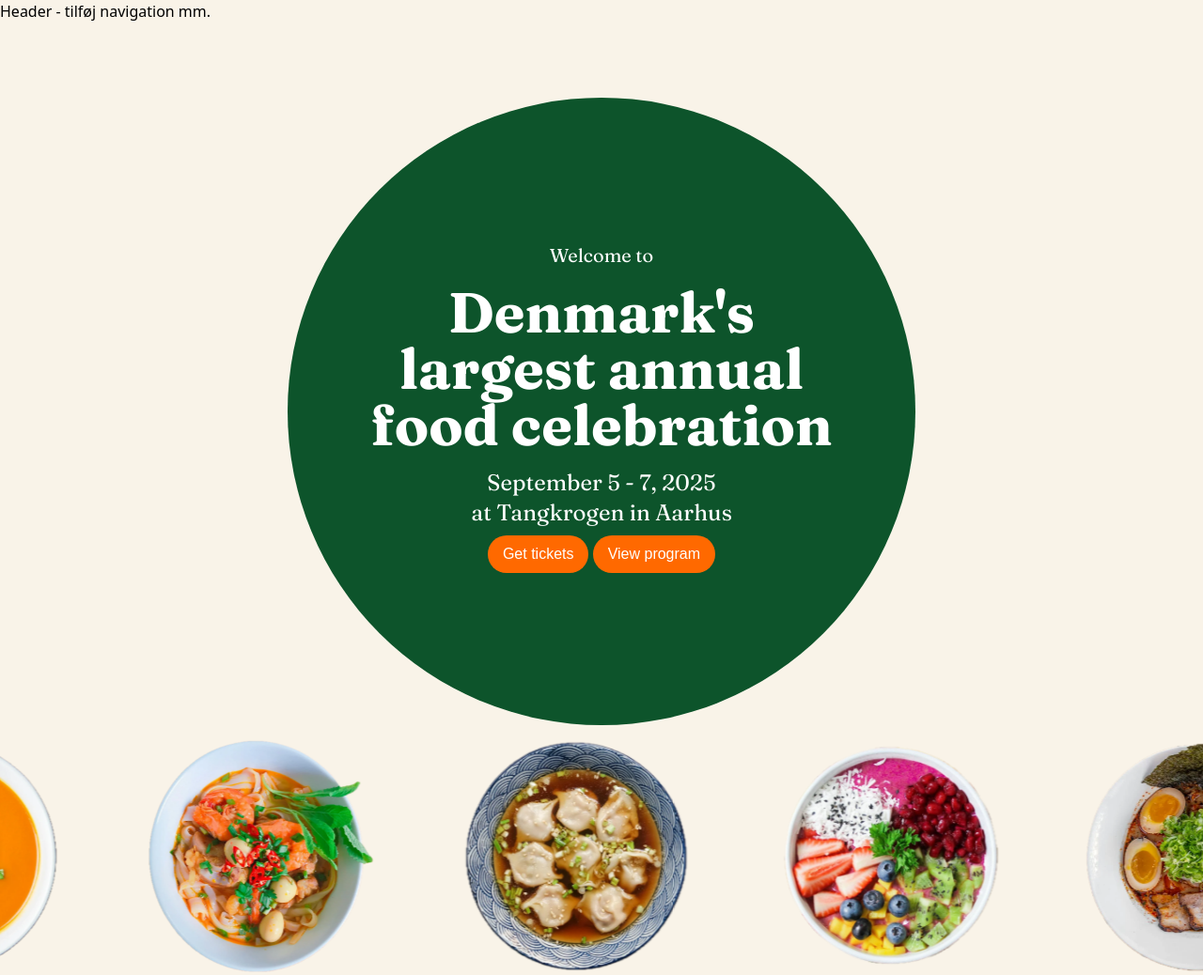
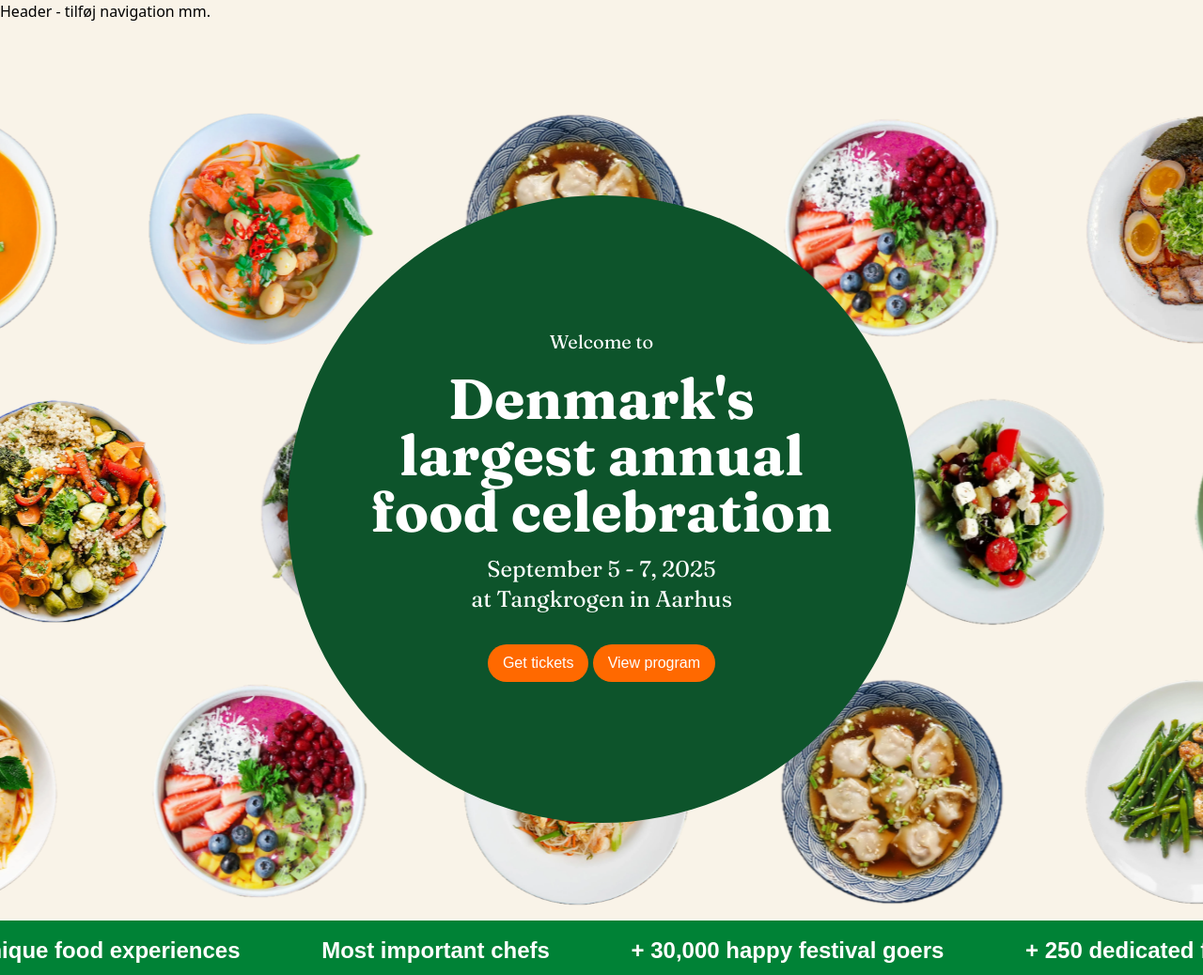
Before and after one commit to SteinDenStore/food_festival, an Astro site: page / in a window 1280 px wide. Shown: the top 1038 px of the page at 94% size. Built offline with nearby package versions, Linux system fonts and the light colour scheme; Astro itself is replaced by a stand-in of ours; a web font is replaced by a local one.

Commit message:
.index update

```diff
--- a/src/pages/index.astro
+++ b/src/pages/index.astro
@@ -12,17 +12,10 @@
   <article class="[&_section]:mt-20 text-[#00415F]
   [&_h1]:font-heading [&_h2]:font-heading [&_h3]:font-heading [&_h4]:font-heading [&_p]:font-body">
   <!-- start food banner -->
-    <section class="overflow-x-hidden max-w-screen grid grid-rows-1 grid-cols-1">
+    <section class="overflow-x-hidden max-w-screen grid grid-rows-1 grid-cols-1 ">
 
-      <div class="cta mx-auto my-auto place-content-center text-center row-span-1 col-span-1 lg:w-167 lg:h-167 rounded-full bg-green-900">
-        <h1 class="font-body lg:text-xl text-white">Welcome to</h1>
-        <h2 class="my-4 lg:text-6xl font-bold text-white">Denmark's <br> largest annual <br> food celebration</h2>
-        <h3 class="font-body text-2xl text-white">September 5 - 7, 2025 <br> at Tangkrogen in Aarhus</h3>
-        <Button>Get tickets</Button>
-        <Button>View program</Button>
-      </div>
-
-      <div class="container z-1 row-span-1 col-span-1">
+      <div class="col-start-1 row-start-1 row-span-1 col-span-1">
+        <div class="container col-start-1 row-start-1 row-span-1 col-span-1">
           <div class="whitespace-nowrap">
             <div class="inline-block animate-food-scroll-left whitespace-nowrap [&_img]:mx-10 [&_img]:my-4 [&_img]:max-w-60">
                 <div class="flex gap-4">
@@ -86,6 +79,21 @@
               </div>
           </div>
         </div>
+      </div>
+
+      <div class="col-start-1 row-start-1 row-span-1 col-span-1 my-auto z-1">
+      <div class="cta mx-auto my-auto place-content-center text-center col-start-1 row-start-1 row-span-1 col-span-1 lg:w-167 lg:h-167 rounded-full bg-green-900">
+        <h1 class="font-body lg:text-xl text-white">Welcome to</h1>
+        <h2 class="my-4 lg:text-6xl font-bold text-white">Denmark's <br> largest annual <br> food celebration</h2>
+        <h3 class="font-body text-2xl text-white">September 5 - 7, 2025 <br> at Tangkrogen in Aarhus</h3>
+        <div class="felx justify-center gap-10 mt-6">
+          <Button>Get tickets</Button>
+          <Button>View program</Button>
+        </div>
+      </div>
+    </div>
+
+
 
     </section>
   <!-- end food banner -->
```
Lines whose indentation alone changed are shown as unchanged.
